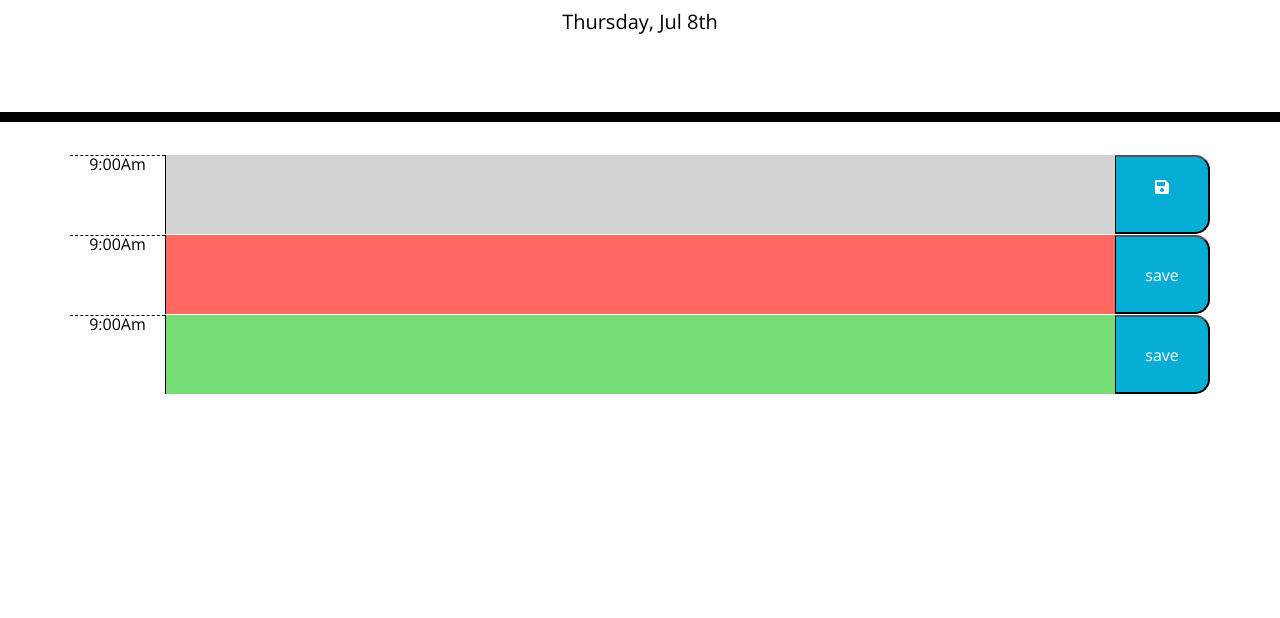
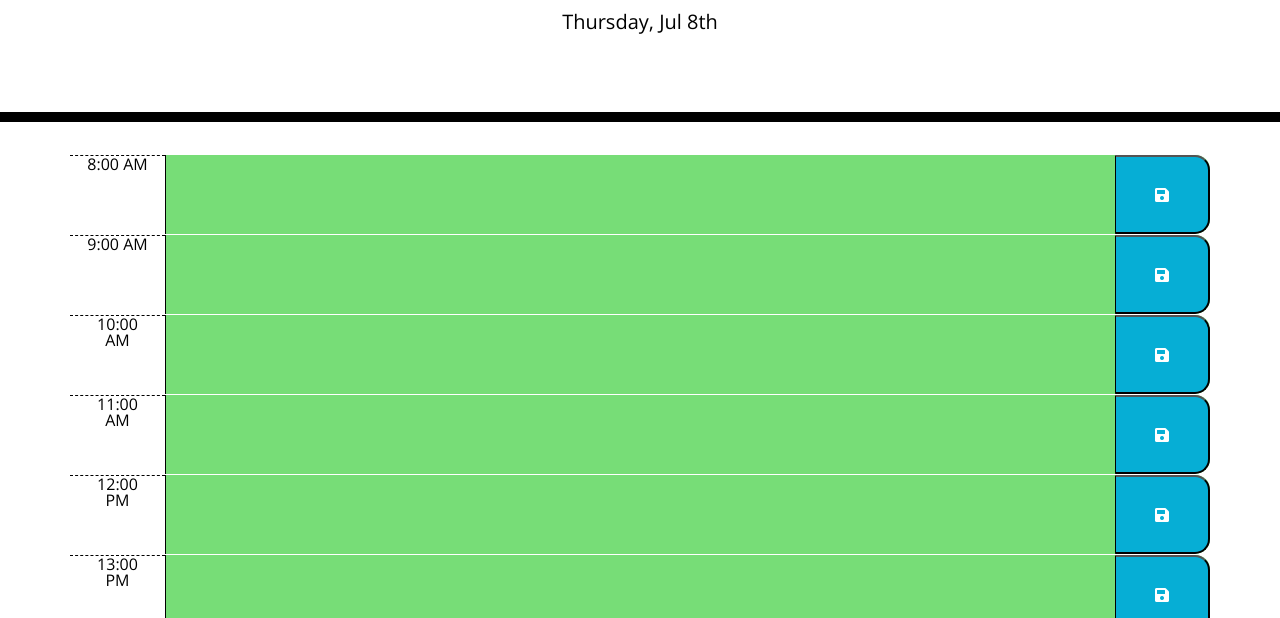
Before and after one commit to rashir01/PlanYourDay, a plain HTML site: page develop/index.html in a window 1280 px wide. Shown: the part 182-800 px from the top of the page. Drawn offline with nearby package versions, Linux system fonts and the light colour scheme.

Commit message:
added loop to insert all rows and show the time

```diff
--- a/develop/index.html
+++ b/develop/index.html
@@ -29,7 +29,7 @@
       <p id="currentDay" class="lead"></p>
     </header>
     <div class="container">
-      <div class="time-block row past">
+      <!--div class="time-block row past">
         <div class="hour col-lg-1">9:00Am</div>
         <textarea class="col-lg-10"></textarea>
         <button class="saveBtn col-lg-1 fas fa-save">
@@ -43,7 +43,7 @@
           <div class="hour col-lg-1">9:00Am</div>
           <textarea class="col-lg-10"></textarea>
           <button class="saveBtn col-lg-1">save</button>
-        </div>
+        </div-->
     <!-- Timeblocks go here -->
     </div>
 
--- a/develop/script.js
+++ b/develop/script.js
@@ -12,4 +12,47 @@ const currentDayEl = document.getElementById("currentDay");
 
 currentDayEl.textContent = moment().format("dddd, MMM Do");
 
-console.log(moment().format("dddd"));
+function addRow(time) {
+    //TODO: create the elements using jQuery
+    //create a row element
+    let currentHour = moment().format("h");
+    let presentState = "";
+    if(time < currentHour) {
+        presentState = "past";
+    } else if (time == currentHour) {
+        presentState = "present";
+    } else {
+        presentState = "future";
+    }
+
+    let rowEl = document.createElement("div");
+    rowEl.classList.add("time-block", presentState, "row");
+
+    let hourEl = document.createElement("div");
+    hourEl.classList.add("hour","col-xl-1");
+    hourEl.textContent = time < 12 ? time + ":00 AM" : time +":00 PM";
+
+    let textAreaEl = document.createElement("textarea");
+    textAreaEl.classList.add("col-xl-10");
+
+    let buttonEl = document.createElement("button");
+    buttonEl.classList.add("saveBtn", "col-xl-1", "fas", "fa-save");
+
+    rowEl.appendChild(hourEl);
+    rowEl.appendChild(textAreaEl);
+    rowEl.appendChild(buttonEl);
+
+    $(".container").append(rowEl);
+
+    //timeSlotContainerEl.appendChild(rowEl);
+
+    //add time to row
+    //add text area to row
+    //add save button to row
+
+}
+
+for (let i = 8; i < 19; i++) {
+    addRow(i)
+    // console.log(i > 12 ? i-12 : i);
+}
--- a/develop/style.css
+++ b/develop/style.css
@@ -66,7 +66,7 @@ textarea {
 }
 
 /*this line was modified to make the hover work */
-/* .saveBtn i:hover { */
+/* .saveBtn i:hover {  */
 .saveBtn:hover {
   font-size: 20px;
   transition: all 0.3s ease-in-out;
```
